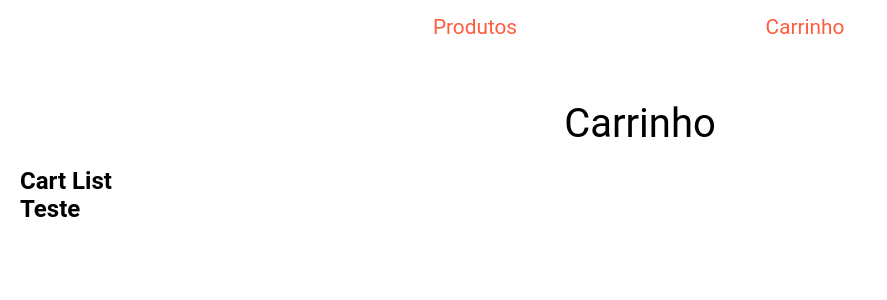
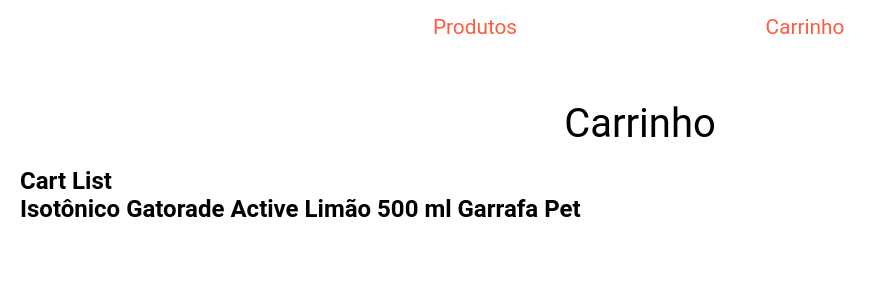
Before and after one commit to filromano/se-challenge, a React app: page /cart in a window 1280 px wide. Shown: the top 300 px of the page, without its empty margins (0-887 px from the left). Built offline with nearby package versions, Linux system fonts and the light colour scheme.

Commit message:
getall products in app because I use it in all application

```diff
--- a/src/App.jsx
+++ b/src/App.jsx
@@ -1,11 +1,29 @@
-import React from "react";
 
 import './index.scss';
 
+import React, { Component } from "react";
 import Routes from './routes/index';
+import { connect } from "react-redux";
+import { bindActionCreators } from 'redux';
 
-export default (props) => (
-  <div className="app">
-    <Routes />
-  </div>
-)
+import { getProducts } from './store/actions/products';
+
+class App extends Component {
+
+  componentWillMount() {
+    this.props.getProducts();
+  }
+
+  render() {
+    return(
+      <div className="app">
+        <Routes />
+      </div>
+    )
+  }
+}
+
+const mapDispatchToProps = (dispatch) =>
+  bindActionCreators({ getProducts }, dispatch);
+
+export default connect(null, mapDispatchToProps)(App)
--- a/src/components/Cart/CartItem.jsx
+++ b/src/components/Cart/CartItem.jsx
@@ -1,19 +1,35 @@
 import React, { Component } from 'react';
+import { connect } from 'react-redux';
 
 class CartItem extends Component {
 
-  constructor(props){
+  constructor(props) {
     super(props)
+    this.state = {
+      item: null
+    }
+  }
+
+  getProductValues = () => {
+    const { productId } = this.props.order;
+    const product = this.props.products.filter(product => product.id === productId)[0];
+    return ({
+      product
+    })
+
   }
 
   render() {
-    console.log(this.props);
+    const item = this.getProductValues();
+    console.log(item)
     return (
       <div>
-        <h1>Teste</h1>
+        <h1>{item.product.name}</h1>
       </div>
     )
   }
 };
 
-export default CartItem;
+const mapStateToProps = (state) => ({products: state.products.items})
+
+export default connect(mapStateToProps)(CartItem);
--- a/src/components/Cart/CartList.jsx
+++ b/src/components/Cart/CartList.jsx
@@ -16,7 +16,7 @@ class CartList extends Component {
       itemsList = cart.map((item, index) => {
         return (
           <CartItem key={index}
-                    ids={item}/>
+                    order={item}/>
         );
       })
     } else {
--- a/src/components/Products/ProductList/index.jsx
+++ b/src/components/Products/ProductList/index.jsx
@@ -2,10 +2,8 @@ import './ProductList.scss';
 
 import React, { Component } from 'react';
 import { connect } from 'react-redux';
-import { bindActionCreators } from 'redux';
 
 import ProductItem from '../ProductItem/';
-import { getProducts } from '../../../store/actions/products';
 
 class ProductList extends Component {
 
@@ -13,12 +11,7 @@ class ProductList extends Component {
     super(props)
   }
 
-  componentDidMount() {
-    this.props.getProducts();
-  }
-
   render() {
-    console.log(this.props.products)
     const list = this.props.products.map((item) => (
       <ProductItem key={item.id}
                    productId={item.id}
@@ -38,7 +31,5 @@ class ProductList extends Component {
 }
 
 const mapStateToProps = (state) => ({products: state.products.items});
-const mapDispatchToProps = (dispatch) =>
-  bindActionCreators({ getProducts }, dispatch);
 
-export default connect(mapStateToProps, mapDispatchToProps)(ProductList);
+export default connect(mapStateToProps)(ProductList);
```
